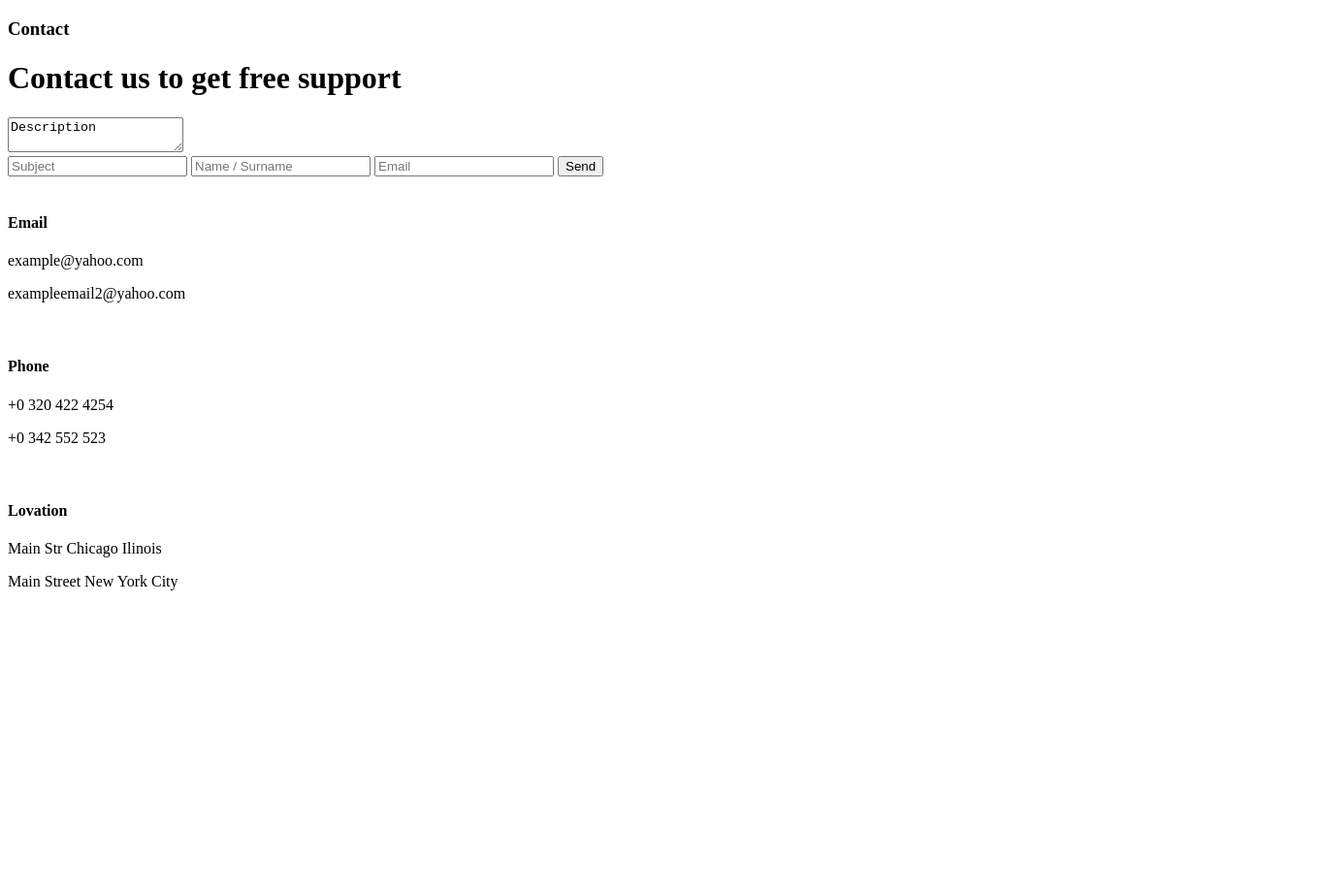
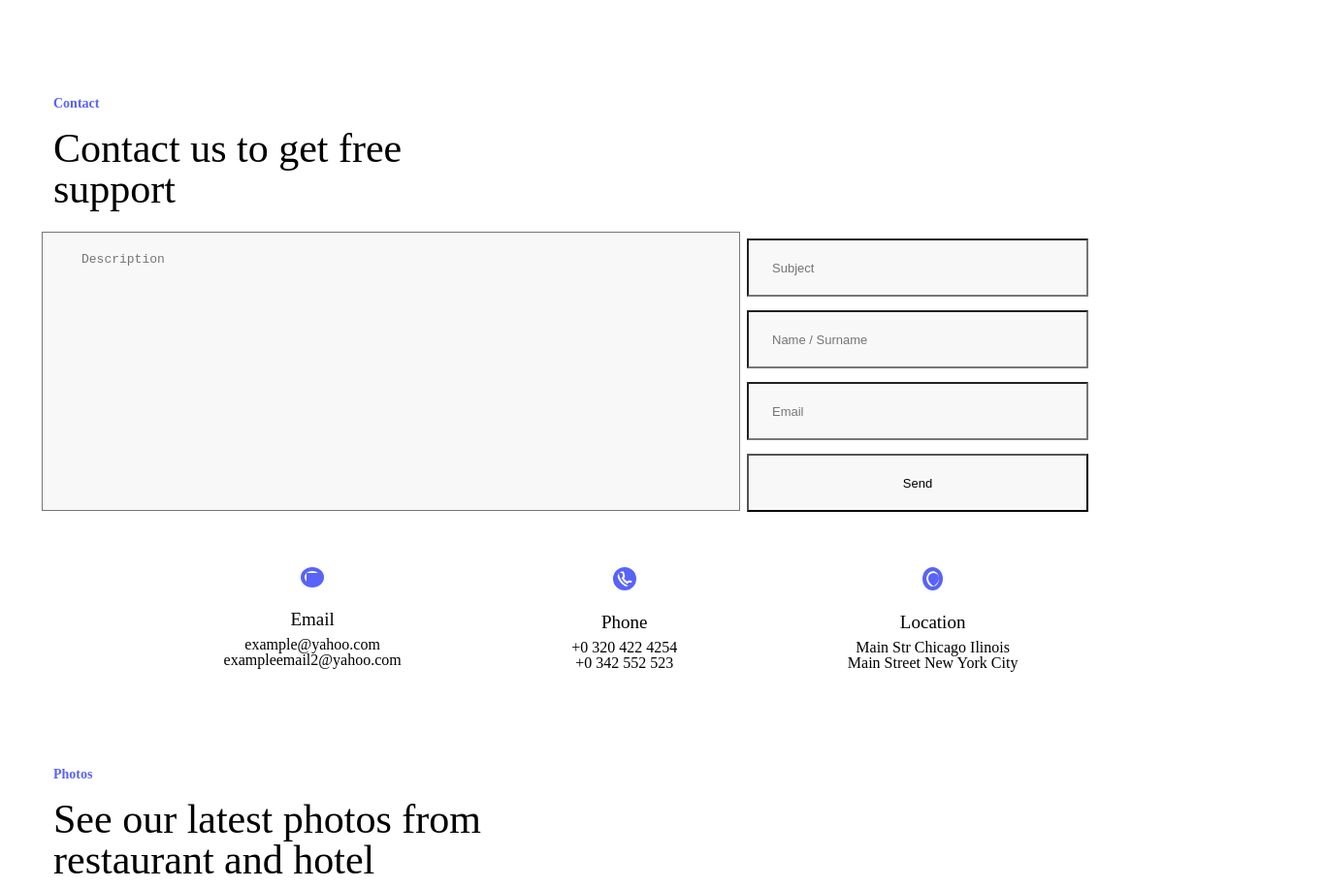
Before and after one commit to Ninochakvetadze/Task-10, a plain HTML site: page index.html in a window 1280 px wide. Shown: the top 917 px of the page at 97% size, 1366 px wide, since content can reach past the window. Before the commit the page ends 800 px from the top, so only its background shows below. Drawn offline with Linux system fonts and the light colour scheme.

Commit message:
added flex

```diff
--- a/css/reset.css
+++ b/css/reset.css
@@ -0,0 +1,54 @@
+/* http://meyerweb.com/eric/tools/css/reset/
+   v2.0 | 20110126
+   License: none (public domain)
+*/
+
+html, body, div, span, applet, object, iframe,
+h1, h2, h3, h4, h5, h6, p, blockquote, pre,
+a, abbr, acronym, address, big, cite, code,
+del, dfn, em, img, ins, kbd, q, s, samp,
+small, strike, strong, sub, sup, tt, var,
+b, u, i, center,
+dl, dt, dd, ol, ul, li,
+fieldset, form, label, legend,
+table, caption, tbody, tfoot, thead, tr, th, td,
+article, aside, canvas, details, embed,
+figure, figcaption, footer, header, hgroup,
+menu, nav, output, ruby, section, summary,
+time, mark, audio, video {
+	margin: 0;
+	padding: 0;
+	border: 0;
+	font-size: 100%;
+	font: inherit;
+	vertical-align: baseline;
+}
+/* HTML5 display-role reset for older browsers */
+article, aside, details, figcaption, figure,
+footer, header, hgroup, menu, nav, section {
+	display: block;
+}
+body {
+	line-height: 1;
+}
+ol, ul {
+	list-style: none;
+}
+blockquote, q {
+	quotes: none;
+}
+blockquote:before, blockquote:after,
+q:before, q:after {
+	content: '';
+	content: none;
+}
+table {
+	border-collapse: collapse;
+	border-spacing: 0;
+}
+a {
+    text-decoration: none;
+}
+* {
+    box-sizing: border-box;
+}
--- a/css/style.css
+++ b/css/style.css
@@ -0,0 +1,86 @@
+.container {
+    width: 1170px;
+    margin: 0 auto;
+}
+.box {
+    display: flex;
+}
+h3 {
+    font-size: 14px;
+    font-weight: bold;
+    color: #5863f8;
+    margin-top: 100px;
+}
+h1 {
+    font-size: 42px;
+    color: #000000;
+    width: 378px;
+    margin-top: 18px;
+}
+
+textarea {
+    width: 720px;
+    height: 288px;
+    margin-top: 239px;
+    margin-left: -390px;
+    background-color: #f8f8f8;
+    resize: none;
+    padding: 20px 40px;
+    font-size: 13px;
+}
+.input1 {
+    margin-top: 239px;
+}
+input {
+    width: 352px;
+    height: 60px;
+    background-color: #f8f8f8;
+    padding: 20px 24px;
+    font-size: 13px;
+    margin: 7px
+}
+input [submit] {
+    background-color:  #5863f8;
+    color: #5863f8
+    text-align: center;
+}
+.section2 {
+    display: flex;
+    margin-top: 50px;
+    justify-content: space-evenly;
+}
+.email {
+    border: 4px solid #5863f8;
+    border-radius: 50%;
+    background-color: #5863f8;
+    margin-bottom: 20px;
+}
+.phone {
+    border: 4px solid #5863f8;
+    border-radius: 50%;
+    background-color: #5863f8;
+    margin-bottom: 20px;
+}
+.location {
+    border: 4px solid #5863f8;
+    border-radius: 50%;
+    background-color: #5863f8;
+    margin-bottom: 20px;
+}
+h4 {
+    margin-bottom: 9px;
+    font-size: 19px;
+}
+.div1 {
+    text-align: center;
+}
+.text {
+    width: 544px;
+    height: 90px;
+}
+.div2 {
+    width: 1366px;
+    display: flex;
+    justify-content: space-evenly;
+    margin-top: 62px;
+}
--- a/index.html
+++ b/index.html
@@ -10,14 +10,17 @@
     </head>
 
     <body>
+        <section class="container box">
+            <div>
                 <h3>Contact</h3>
                 <h1>Contact us to get free support</h1>
+            </div>
             <div>
                 <form>
-                <textarea>Description</textarea>
+                    <textarea placeholder="Description"></textarea>
                 </form>
             </div>
-        <div>
+            <div class="input1">
                 <form>
                     <input type="text" name="subject" id="subject" placeholder="Subject">
                     <input type="text" name="name" id="name" placeholder="Name / Surname">
@@ -25,24 +28,43 @@
                     <input type="submit" value="Send">
                 </form>
             </div>
+        </section>
 
-        <div>
-            <img src="images/email.svg" alt="Email">
+        <section class="container section2">
+            <div class="div1">
+                <img class="email" src="images/email.svg" alt="Email">
                 <h4>Email</h4>
                 <p>example@yahoo.com</p>
                 <p>exampleemail2@yahoo.com</p>
             </div>
-        <div>
-            <img src="images/phone.svg" alt="Phone">
+            <div class="div1">
+                <img class="phone" src="images/phone.svg" alt="Phone">
                 <h4>Phone</h4>
                 <p>+0 320 422 4254</p>
                 <p>+0 342 552 523</p>
             </div>
-        <div>
-            <img src="images/loc.svg" alt="Location">
-            <h4>Lovation</h4>
+            <div class="div1">
+                <img class="location" src="images/location.svg" alt="Location">
+                <h4>Location</h4>
                 <p>Main Str Chicago Ilinois</p>
                 <p>Main Street New York City</p>
             </div>
+        </section>
+        <section class="container">
+            <h3>Photos</h3>
+            <h1 class="text" >See our latest photos from restaurant and hotel</h1>
+        </section>
+
+        <div class="div2">
+            <img src="images/image1.jpeg" alt="">
+            <img src="images/image2.jpeg" alt="">
+            <img src="images/image3.jpeg" alt="">
+        </div>
+
+        <footer>
+
+        </footer>
+
+
     </body>
 </html>
```
Also changed, not shown: images/location.svg (added). Lines whose indentation alone changed are shown as unchanged.
